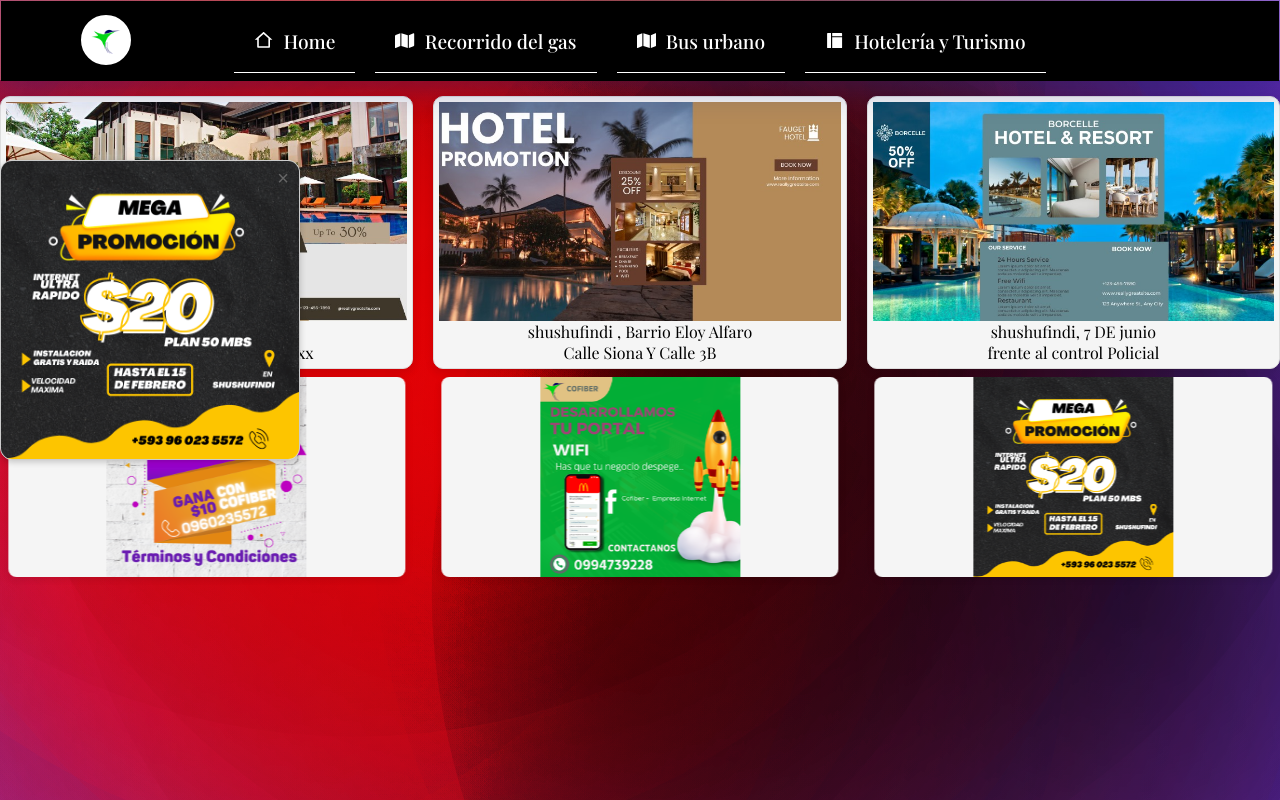
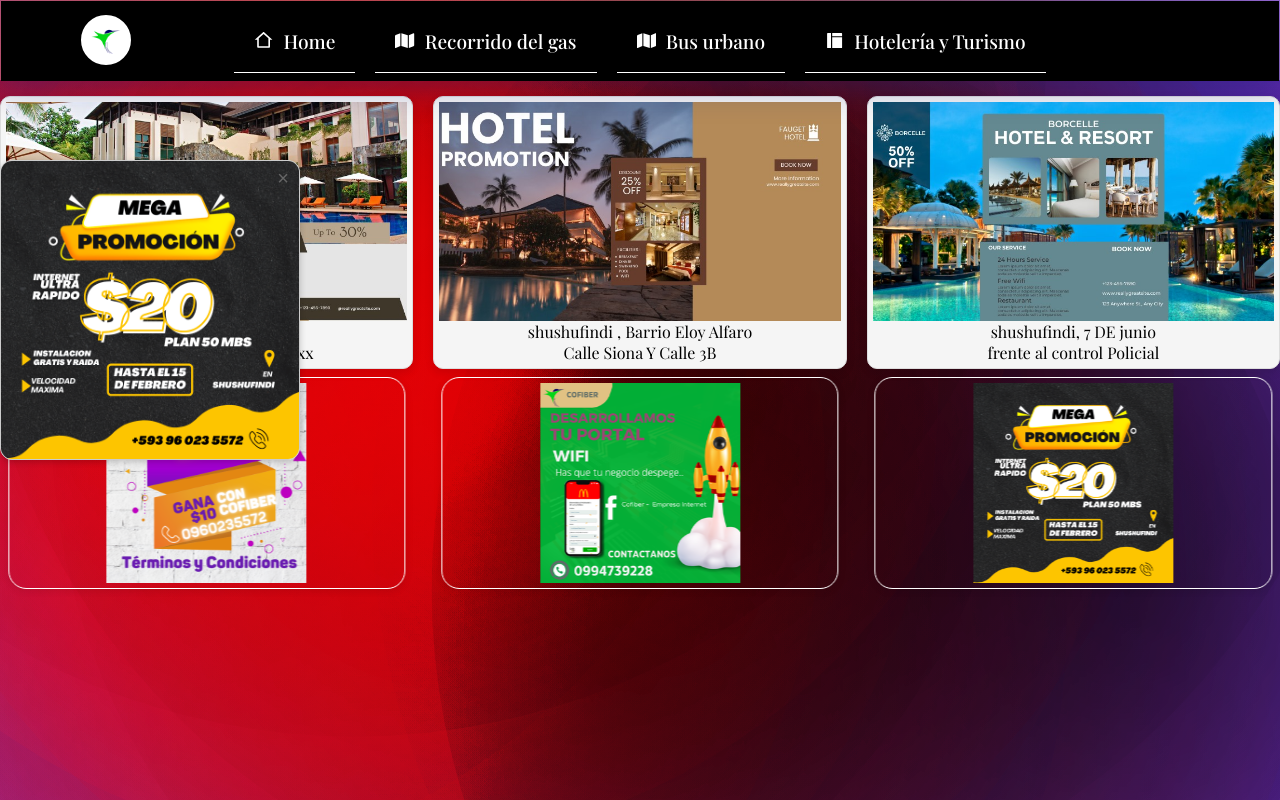
Before and after one commit to JuanISolis/Hostpot, a React (Vite) app: page /hoteleria_y_turismo in a window 1280 px wide. Built offline with nearby package versions, Linux system fonts and the light colour scheme; a web font is replaced by a local one.

Commit message:
arreglando el fosso

```diff
--- a/src/componentes/carrousel/carrousel.module.css
+++ b/src/componentes/carrousel/carrousel.module.css
@@ -9,12 +9,14 @@
     width: 100%;
     margin: 0 auto;
     position: relative;
+
 }
 
 .swiperContainer {
     width: 100%;
     border-radius: 12px;
     overflow: hidden;
+
 }
 
 .swiperSlide {
@@ -22,6 +24,7 @@
     justify-content: center;
     align-items: center;
     padding: 0.5rem;
+
 }
 
 .imageContainer {
@@ -31,10 +34,13 @@
     justify-content: center;
     align-items: center;
     background-color: #f5f5f5;
-    border-radius: 8px;
+    border-radius: 18px;
     overflow: hidden;
     box-shadow: 0 2px 8px rgba(0, 0, 0, 0.1);
     transition: transform 0.3s ease;
+    background-color: transparent;
+    border: 0.5px solid white;
+    padding: 5px;
 }
 
 .imageContainer:hover {
```
